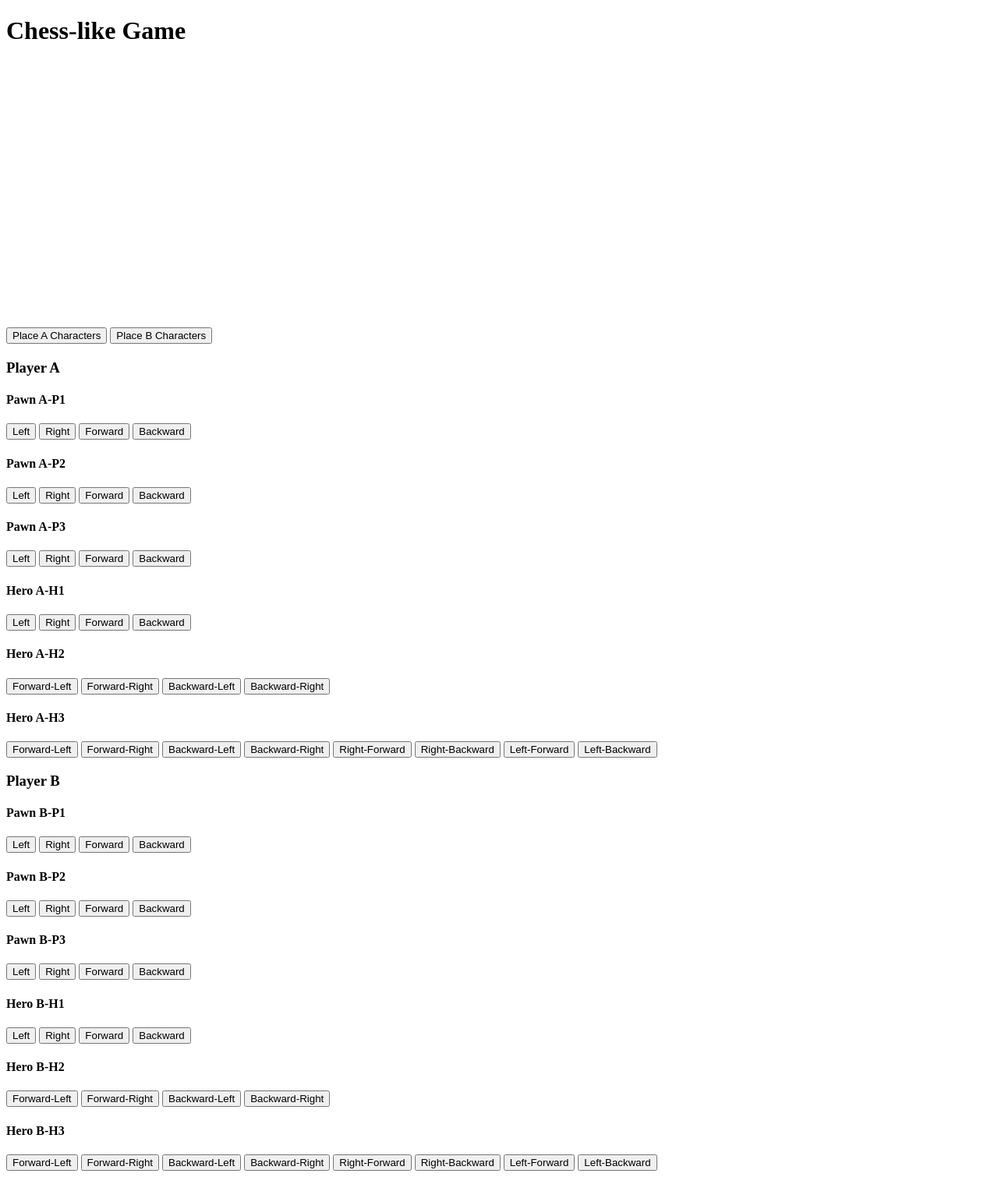
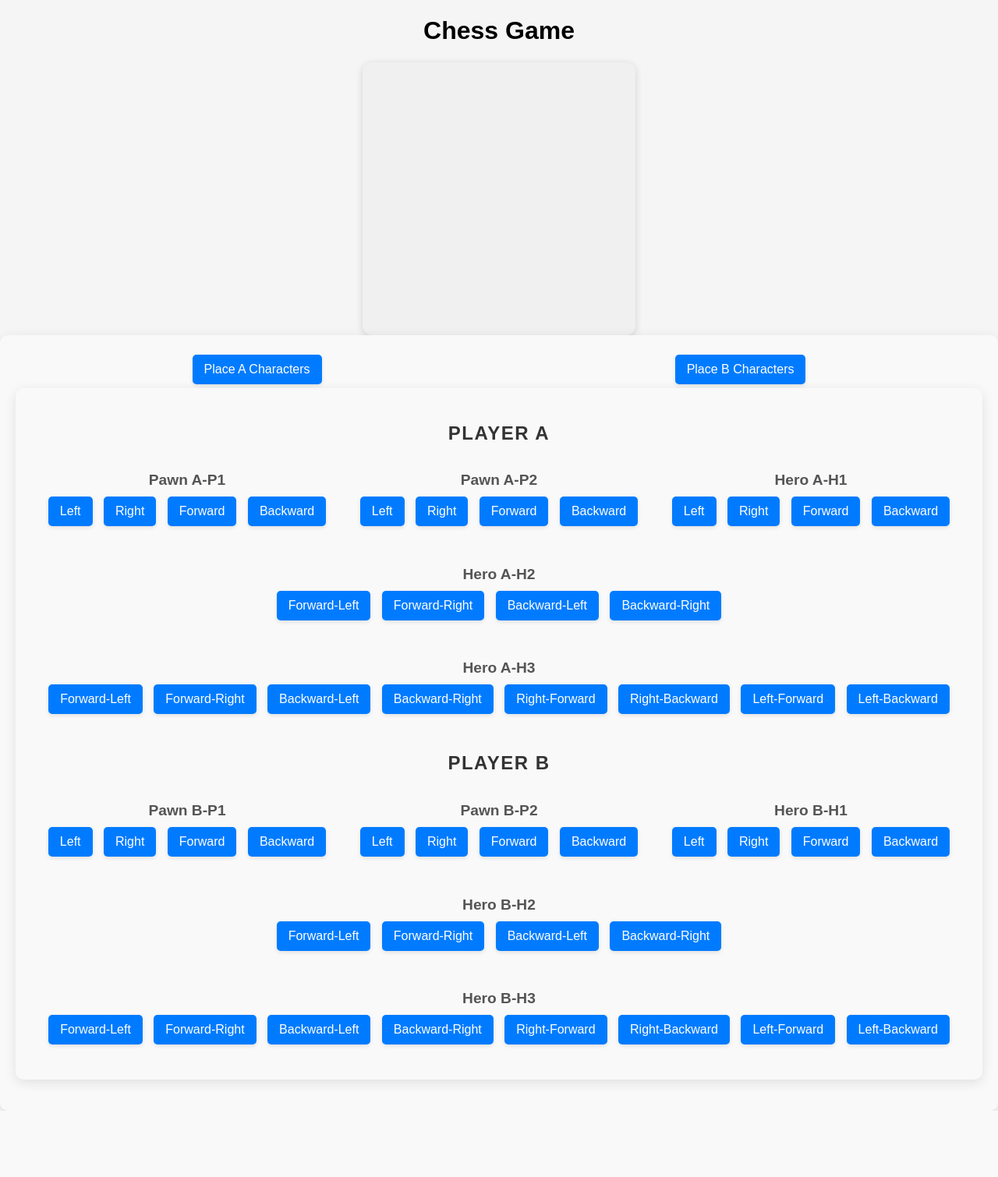
Before and after one commit to Ramteja24/Chess-Game, a Flask app: page / in a window 1280 px wide. Shown: the whole page at 78% size. After the commit the page ends 1425 px from the top, so only its background shows below. Run offline with Flask 3, Linux system fonts and the light colour scheme; some libraries are stand-ins or nearby versions.

Commit message:
Update index.html

```diff
--- a/templates/index.html
+++ b/templates/index.html
@@ -4,41 +4,185 @@
     <meta charset="UTF-8">
     <meta name="viewport" content="width=device-width, initial-scale=1.0">
     <link rel="stylesheet" href="style.css">
-    <title>Chess-like Game</title>
+    <title>Chess Game</title>
     <style>
+
+        body {
+            display: flex;
+            flex-direction: column;
+            align-items: center;
+            justify-content: center;
+            min-height: 100vh;
+            margin: 0;
+            font-family: Arial, sans-serif;
+            background-color: #f5f5f5;
+        }
+
+        /* Board Styling */
         #board {
             display: grid;
             grid-template-columns: repeat(5, 60px);
             grid-template-rows: repeat(5, 60px);
             gap: 5px;
+            margin: 0 auto; /* Center horizontally */
+            width: 320px; /* Adjust width as needed */
+            background-color: #f0f0f0;
+            padding: 15px;
+            border-radius: 12px;
+            box-shadow: 0 2px 10px rgba(0, 0, 0, 0.15);
+            animation: fadeIn 0.8s ease-in-out;
         }
+
+        /* Cell Styling */
         .cell {
             width: 60px;
             height: 60px;
-            border: 1px solid #333;
+            border: 2px solid #333;
             display: flex;
             align-items: center;
             justify-content: center;
             font-size: 18px;
             cursor: pointer;
+            background-color: #fff;
+            transition: background-color 0.3s ease, transform 0.3s ease;
+            border-radius: 8px;
         }
+
+        .cell:hover {
+            background-color: #e0e0e0;
+            transform: scale(1.05);
+        }
+
         .playerA {
-            color: blue;
+            color: #007bff;
+            animation: playerMove 0.5s ease-in-out;
         }
+
         .playerB {
-            color: red;
+            color: #ff4b5c;
+            animation: playerMove 0.5s ease-in-out;
         }
+
+        /* Controls Container */
         #controls {
-            margin-top: 20px;
+            padding: 20px;
+            background-color: #f9f9f9;
+            border-radius: 10px;
+            box-shadow: 0 4px 15px rgba(0, 0, 0, 0.1);
+            display: flex;
+            flex-wrap: wrap;
+            justify-content: space-around;
+            animation: slideUp 0.8s ease-in-out;
         }
-        #status, #error {
-            margin-top: 10px;
-            font-weight: bold;
+
+        /* Headings */
+        #controls h3 {
+            font-size: 1.5em;
+            margin-bottom: 10px;
+            width: 100%;
+            text-align: center;
+            color: #333;
+            text-transform: uppercase;
+            letter-spacing: 1.5px;
+            animation: fadeIn 1s ease-in-out;
         }
+
+        #controls h4 {
+            font-size: 1.2em;
+            margin-bottom: 5px;
+            color: #555;
+            animation: fadeIn 1.2s ease-in-out;
+        }
+
+        /* Button Container */
+        #controls div {
+            margin-bottom: 20px;
+            text-align: center;
+        }
+
+        /* Buttons */
+        #controls button {
+            margin: 5px;
+            padding: 10px 15px;
+            font-size: 1em;
+            color: #fff;
+            background-color: #007bff;
+            border: none;
+            border-radius: 5px;
+            cursor: pointer;
+            transition: background-color 0.3s ease, transform 0.2s ease;
+            display: inline-block;
+            box-shadow: 0 2px 5px rgba(0, 0, 0, 0.1);
+        }
+
+        #controls button:hover {
+            background-color: #0056b3;
+            transform: scale(1.05);
+        }
+
+        #controls button:active {
+            background-color: #00408d;
+            transform: translateY(2px);
+        }
+
+        /* Responsive Design */
+        @media (max-width: 768px) {
+            #controls {
+                flex-direction: column;
+                align-items: center;
+            }
+
+            #controls h3, #controls h4 {
+                text-align: center;
+            }
+
+            #controls button {
+                width: 80%;
+                max-width: 300px;
+            }
+        }
+
+        /* Animations */
+        @keyframes fadeIn {
+            0% {
+                opacity: 0;
+                transform: scale(0.95);
+            }
+            100% {
+                opacity: 1;
+                transform: scale(1);
+            }
+        }
+
+        @keyframes slideUp {
+            0% {
+                opacity: 0;
+                transform: translateY(20px);
+            }
+            100% {
+                opacity: 1;
+                transform: translateY(0);
+            }
+        }
+
+        @keyframes playerMove {
+            0% {
+                transform: scale(1);
+            }
+            50% {
+                transform: scale(1.2);
+            }
+            100% {
+                transform: scale(1);
+            }
+        }
+
+
+
     </style>
 </head>
 <body>
-    <h1>Chess-like Game</h1>
+    <h1>Chess Game</h1>
     <div id="board"></div>
     <div id="status"></div>
     <div id="error"></div>
@@ -63,13 +207,7 @@
                 <button onclick="makeMove('A', 'P2', 'F')">Forward</button>
                 <button onclick="makeMove('A', 'P2', 'B')">Backward</button>
             </div>
-            <div>
-                <h4>Pawn A-P3</h4>
-                <button onclick="makeMove('A', 'P3', 'L')">Left</button>
-                <button onclick="makeMove('A', 'P3', 'R')">Right</button>
-                <button onclick="makeMove('A', 'P3', 'F')">Forward</button>
-                <button onclick="makeMove('A', 'P3', 'B')">Backward</button>
-            </div>
+
 
             <!-- Hero1 -->
             <div>
@@ -118,13 +256,7 @@
                 <button onclick="makeMove('B', 'P2', 'F')">Forward</button>
                 <button onclick="makeMove('B', 'P2', 'B')">Backward</button>
             </div>
-            <div>
-                <h4>Pawn B-P3</h4>
-                <button onclick="makeMove('B', 'P3', 'L')">Left</button>
-                <button onclick="makeMove('B', 'P3', 'R')">Right</button>
-                <button onclick="makeMove('B', 'P3', 'F')">Forward</button>
-                <button onclick="makeMove('B', 'P3', 'B')">Backward</button>
-            </div>
+
 
             <!-- Hero1 -->
             <div>
```
